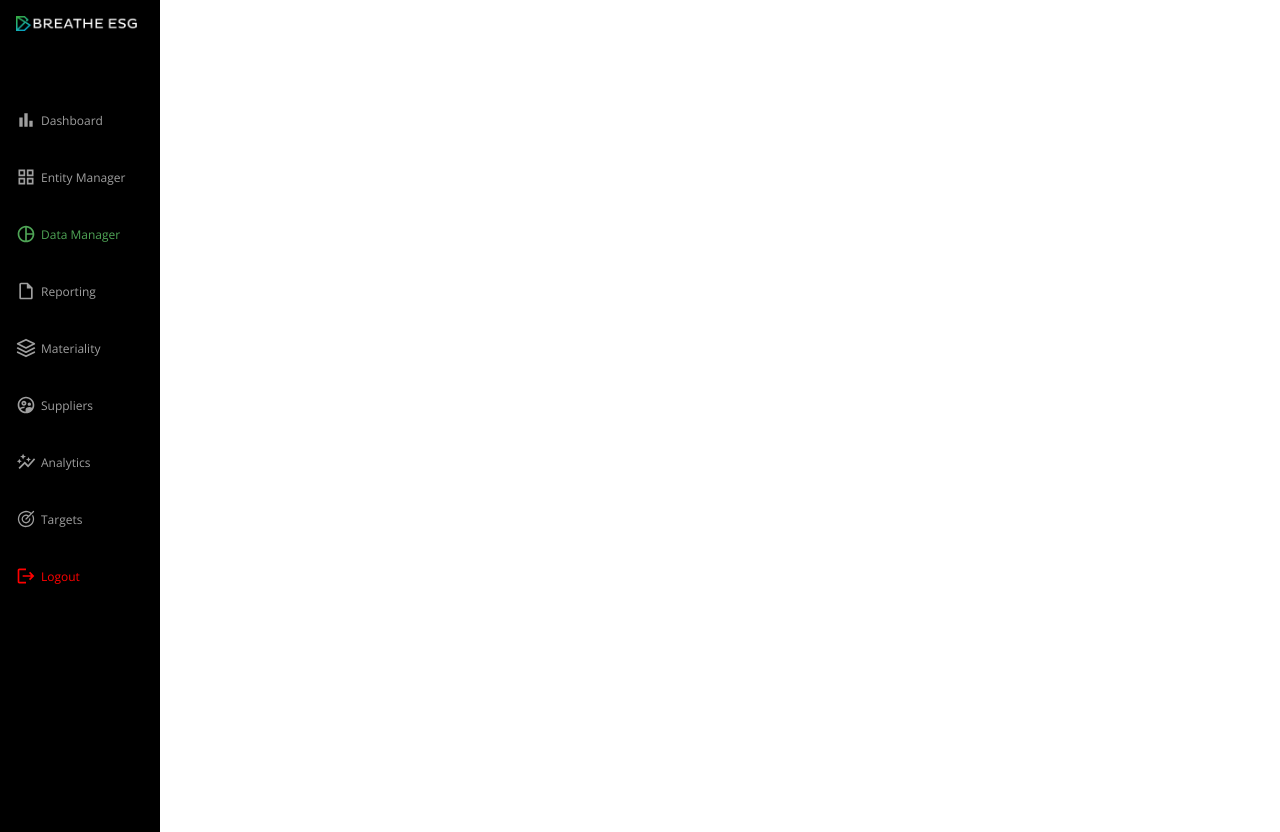
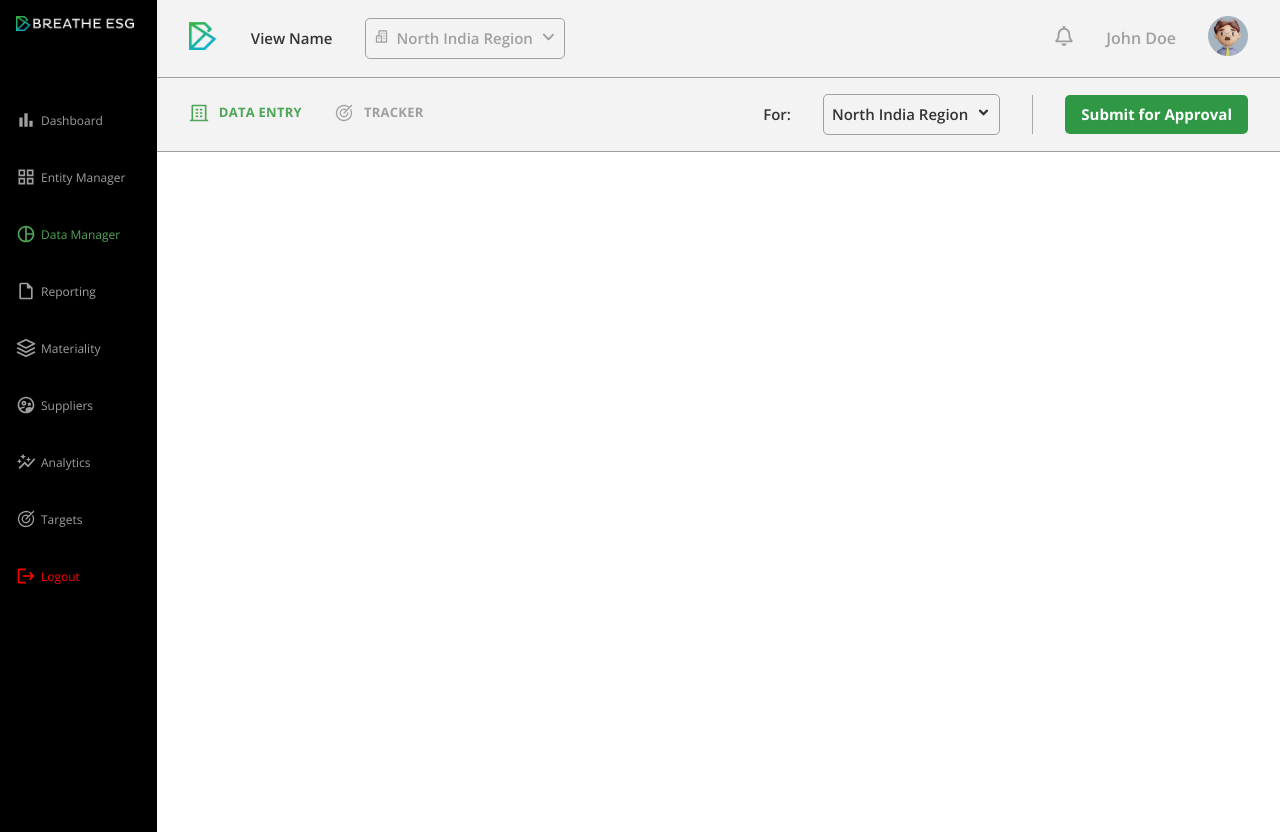
Before and after one commit to Priyanshu0007/breatheESG, a React (Vite) app: page / in a window 1280 px wide. Built offline with nearby package versions, Linux system fonts and the light colour scheme; no server answers; sample sign-in values are in the browser's storage.

Commit message:
dashboard top section added

```diff
--- a/package.json
+++ b/package.json
@@ -11,6 +11,7 @@
   },
   "dependencies": {
     "@reduxjs/toolkit": "^2.2.5",
+    "antd": "^5.18.0",
     "firebase": "^10.12.2",
     "react": "^18.2.0",
     "react-dom": "^18.2.0",
--- /dev/null
+++ b/src/components/TopBar/TopBar1.tsx
@@ -0,0 +1,45 @@
+import React from 'react'
+import "./style.scss"
+import { FaRegBell } from "react-icons/fa";
+
+import type { MenuProps } from 'antd';
+import { Dropdown, Space } from 'antd';
+import { FaAngleDown } from "react-icons/fa6";
+import { BiBuildings } from "react-icons/bi";
+
+const items: MenuProps['items'] = [
+  {
+    label: <div>North India Region</div>,
+    key: '0',
+  },
+];
+
+
+const TopBar1 = () => {
+  return (
+    <div className='top-bar-1'>
+      <div className='top-left'>
+        <div><img src='/src/assets/small.png' alt='logo'/></div>
+        <div>View Name</div>
+        <div className='top-drop'>
+          <Dropdown menu={{ items }} trigger={['click']}>
+            <a onClick={(e) => e.preventDefault()}>
+              <Space>
+                <BiBuildings className=''/>
+                North India Region
+                <FaAngleDown className=''/>
+              </Space>
+            </a>
+          </Dropdown>
+        </div>
+      </div>
+      <div className='top-right'>
+        <div><FaRegBell className='top-icon'/></div>
+        <div>John Doe</div>
+        <div><img src='/src/assets/user.png' alt='user'/></div>
+      </div>
+    </div>
+  )
+}
+
+export default TopBar1
--- /dev/null
+++ b/src/components/TopBar/TopBar2.tsx
@@ -0,0 +1,51 @@
+import { RiBuilding4Line } from "react-icons/ri";
+import { PiTarget } from "react-icons/pi";
+import "./style.scss"
+import { Dispatch, SetStateAction } from "react";
+import { MenuProps } from "antd";
+import { Dropdown, Space } from 'antd';
+import { FaAngleDown } from "react-icons/fa";
+interface myProps {
+    dataTracker:boolean,
+    setDataTracker: Dispatch<SetStateAction<boolean>>
+ }
+ const items: MenuProps['items'] = [
+    {
+      label: <div>North India Region</div>,
+      key: '0',
+    },
+  ];
+const TopBar2 = ({dataTracker,setDataTracker}:myProps) => {
+  return (
+    <div className="top-bar-1">
+        <div className="top-right">
+            <div className={`selector ${dataTracker ? "selected" : ""}`} onClick={()=>{setDataTracker(true)}}>
+                <div><RiBuilding4Line/></div>
+                <div>DATA ENTRY</div>
+            </div>
+            <div className={`selector ${dataTracker ? "" : "selected"}`} onClick={()=>{setDataTracker(false)}}>
+                <div className=""><PiTarget/></div>
+                <div>TRACKER</div>
+            </div>
+        </div>
+        <div className="top-left">
+            <div>For:</div>
+            <div className="top-drop dark">
+                <Dropdown menu={{ items }} trigger={['click']}>
+                <a onClick={(e) => e.preventDefault()}>
+                <Space>
+                    North India Region
+                    <FaAngleDown className=''/>
+                </Space>
+                </a>
+            </Dropdown>
+            </div>
+            {dataTracker && <div className="submit-wrapper">
+                <div className="submit-btn">Submit for Approval</div>
+            </div>}
+        </div>
+    </div>
+  )
+}
+
+export default TopBar2
--- /dev/null
+++ b/src/components/TopBar/style.scss
@@ -0,0 +1,77 @@
+.top-bar-1{
+    display: flex;
+    padding: 1rem 2rem;
+    justify-content: space-between;
+    border-bottom: 0.1px #9F9F9F solid;
+    background-color: #F3F3F3;
+}
+.top-left{
+    display: flex;
+    align-items: center;
+    gap: 2rem;
+    img{
+        width: 30px;
+    }
+    color: #333333;
+    font-size: 15px;
+    font-weight: 600;
+    line-height: 22.5px;
+    text-align: left;
+
+}
+.top-drop{
+    color: #9F9F9F !important;
+    padding: 0.5rem;
+    border: 1px #9F9F9F solid;
+    border-radius: 5px;
+
+
+}
+.top-icon{
+    font-size: 20px;
+}
+.top-right{
+    display: flex;
+    align-items: center;
+    gap: 2rem;
+    font-size: 16px;
+    font-weight: 600;
+    line-height: 21px;
+    text-align: left;
+    color: #9F9F9F;
+    img{
+        width: 40px;
+    }
+}
+.selector{
+    display: flex;
+    gap: 10px;
+    font-size: 13px;
+    font-weight: 700;
+    line-height: 19.5px;
+    letter-spacing: 0.02em;
+    text-align: left;
+    div{&:first-child{font-size: 20px;}}
+    color: #9F9F9F;
+}
+.selected{
+    color: #4FA556 !important;
+}
+.dark{
+    color: #333333 !important;
+}
+.submit-btn{
+    padding: 0.5rem 1rem;
+    border-radius: 5px;
+    background-color: #2E9844;
+    color: white;
+    font-size: 15px;
+    font-weight: 700;
+    line-height: 22.5px;
+    text-align: left;
+
+}
+.submit-wrapper{
+    padding-left: 2rem;
+    border-left: 0.1px darkgray solid;
+}
--- a/src/pages/Dashboard/index.tsx
+++ b/src/pages/Dashboard/index.tsx
@@ -7,7 +7,9 @@ import { PiTarget } from "react-icons/pi";
 import { useFirebase } from "../../context/firebase";
 import { toast } from "sonner";
 import { useNavigate } from "react-router-dom";
-import { useEffect } from "react";
+import { useEffect, useState } from "react";
+import TopBar1 from "../../components/TopBar/TopBar1";
+import TopBar2 from "../../components/TopBar/TopBar2";
 
 
 
@@ -29,6 +31,7 @@ const Dashboard = () => {
     if(!firebase.user?.email){nagivate('/sign')}
     else{nagivate('/')}
   },[firebase.user, nagivate])
+  const [dataTracker,setDataTracker]=useState(true)
   return (
     <div className="d-main">
       <div className="sidebar">
@@ -41,9 +44,11 @@ const Dashboard = () => {
         </div>
       </div>
       <div className="d-content">
-
+        <TopBar1/>
+        <TopBar2 dataTracker={dataTracker} setDataTracker={setDataTracker}/>
       </div>
     </div>
+
   )
 }
 
--- a/src/pages/Dashboard/style.scss
+++ b/src/pages/Dashboard/style.scss
@@ -1,6 +1,7 @@
 .d-main{
     width: 100%;
     height: 100vh;
+    display: flex;
 }
 .sidebar{
     width: 10%;
@@ -46,3 +47,7 @@
 .logout{
     color: red !important;
 }
+.d-content{
+    width: 90%;
+    height: 100vh;
+}
```
Also changed, not shown: src/assets/user.png (added), 1 other file (tests, documents, lock files or other folders).
